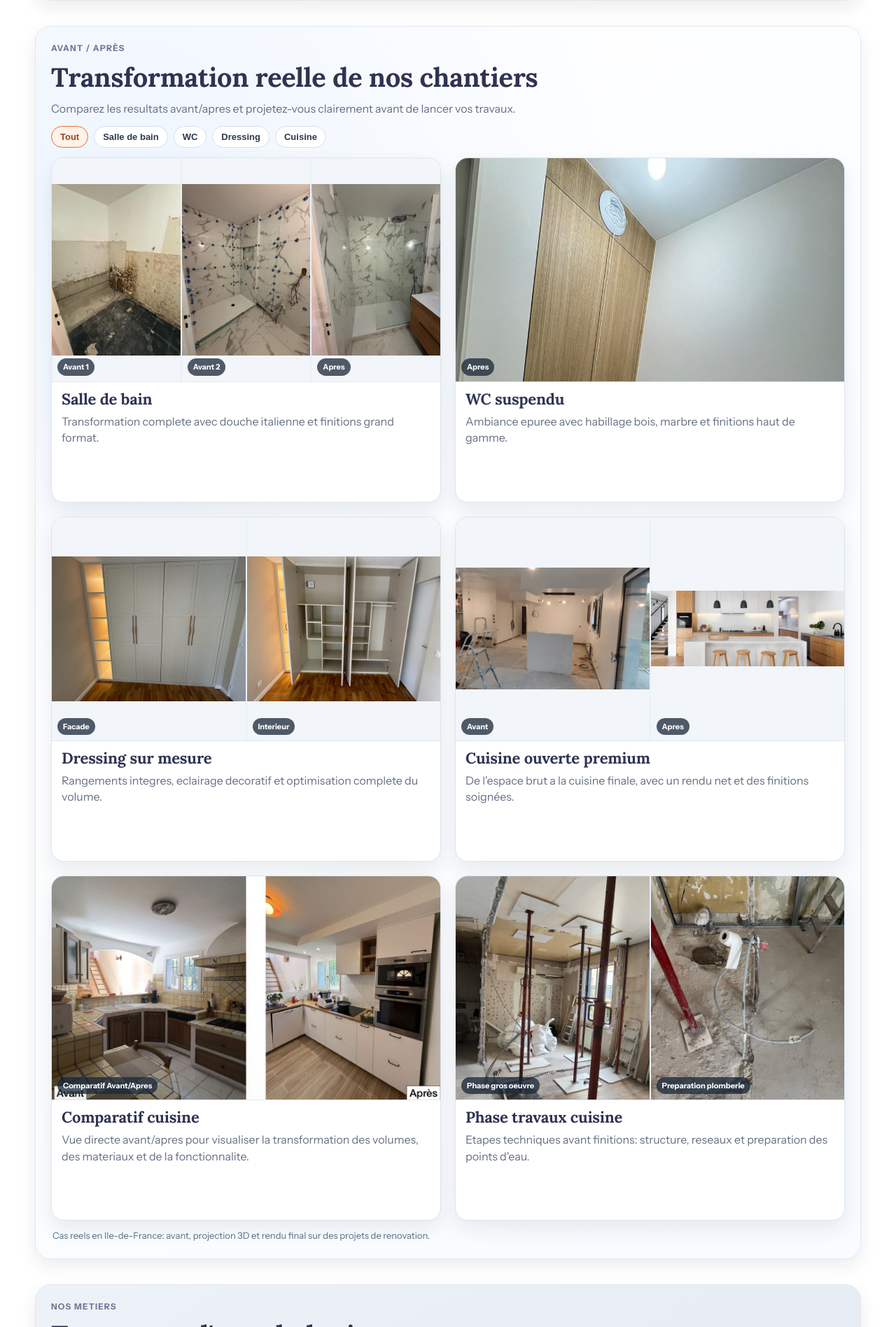
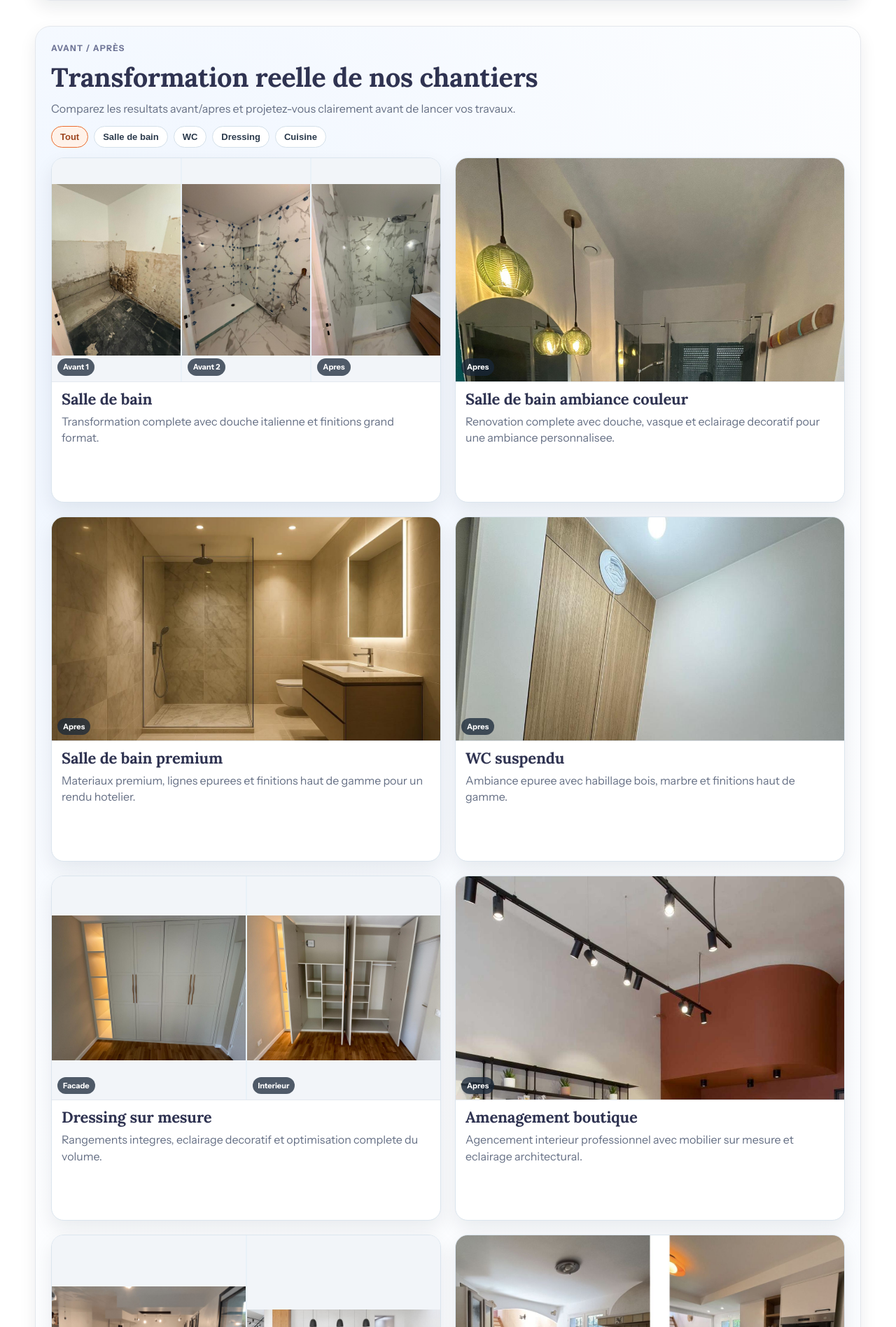
Before and after one commit to celiabou/batiment-fastapi, a FastAPI app: page / in a window 1280 px wide. Shown: the part 3401-5297 px from the top of the page at 70% size. Run offline with FastAPI, Linux system fonts and the light colour scheme.

Commit message:
Add new before-after visuals across categories

```diff
--- a/static/site.css
+++ b/static/site.css
@@ -1275,6 +1275,14 @@ h3 {
   object-position: center center;
 }
 
+.before-after-images img.media-cover {
+  object-fit: cover;
+}
+
+.before-after-images img.media-bottom {
+  object-position: center bottom;
+}
+
 .before-after-images figcaption {
   position: absolute;
   left: 8px;
--- a/templates/base.html
+++ b/templates/base.html
@@ -7,7 +7,7 @@
   <link rel="preconnect" href="https://fonts.googleapis.com">
   <link rel="preconnect" href="https://fonts.gstatic.com" crossorigin>
   <link href="https://fonts.googleapis.com/css2?family=Instrument+Sans:wght@400;500;600;700;800&family=Lora:wght@500;600;700&display=swap" rel="stylesheet">
-  <link rel="stylesheet" href="/static/site.css?v=20260409-8">
+  <link rel="stylesheet" href="/static/site.css?v=20260409-9">
 </head>
 <body>
   <div class="bg-aura bg-aura-1"></div>
--- a/templates/home.html
+++ b/templates/home.html
@@ -218,6 +218,30 @@
         <p>Transformation complete avec douche italienne et finitions grand format.</p>
       </div>
     </article>
+    <article class="before-after-card" data-category="salle-bain">
+      <div class="before-after-images one-up">
+        <figure>
+          <img src="/static/before-after/sdb-couleur-apres.jpg" alt="Salle de bain finie avec ambiance couleur">
+          <figcaption>Apres</figcaption>
+        </figure>
+      </div>
+      <div class="before-after-card-body">
+        <h3>Salle de bain ambiance couleur</h3>
+        <p>Renovation complete avec douche, vasque et eclairage decoratif pour une ambiance personnalisee.</p>
+      </div>
+    </article>
+    <article class="before-after-card" data-category="salle-bain">
+      <div class="before-after-images one-up">
+        <figure>
+          <img src="/static/before-after/sdb-premium-apres.jpg" alt="Salle de bain premium terminee">
+          <figcaption>Apres</figcaption>
+        </figure>
+      </div>
+      <div class="before-after-card-body">
+        <h3>Salle de bain premium</h3>
+        <p>Materiaux premium, lignes epurees et finitions haut de gamme pour un rendu hotelier.</p>
+      </div>
+    </article>
     <article class="before-after-card" data-category="wc">
       <div class="before-after-images one-up">
         <figure>
@@ -244,6 +268,18 @@
       <div class="before-after-card-body">
         <h3>Dressing sur mesure</h3>
         <p>Rangements integres, eclairage decoratif et optimisation complete du volume.</p>
+      </div>
+    </article>
+    <article class="before-after-card" data-category="dressing">
+      <div class="before-after-images one-up">
+        <figure>
+          <img src="/static/before-after/boutique-premium.jpg" alt="Amenagement interieur de boutique">
+          <figcaption>Apres</figcaption>
+        </figure>
+      </div>
+      <div class="before-after-card-body">
+        <h3>Amenagement boutique</h3>
+        <p>Agencement interieur professionnel avec mobilier sur mesure et eclairage architectural.</p>
       </div>
     </article>
     <article class="before-after-card" data-category="cuisine">
@@ -288,6 +324,30 @@
       <div class="before-after-card-body">
         <h3>Phase travaux cuisine</h3>
         <p>Etapes techniques avant finitions: structure, reseaux et preparation des points d'eau.</p>
+      </div>
+    </article>
+    <article class="before-after-card" data-category="cuisine">
+      <div class="before-after-images one-up">
+        <figure>
+          <img src="/static/before-after/piece-vie-comparatif.jpg" alt="Avant apres piece de vie ouverte">
+          <figcaption>Comparatif Avant/Apres</figcaption>
+        </figure>
+      </div>
+      <div class="before-after-card-body">
+        <h3>Piece de vie avant/apres</h3>
+        <p>Transformation d'un espace ancien en piece de vie lumineuse, ouverte et contemporaine.</p>
+      </div>
+    </article>
+    <article class="before-after-card" data-category="cuisine">
+      <div class="before-after-images one-up">
+        <figure>
+          <img class="media-cover media-bottom" src="/static/before-after/cuisine-ilot-apres.jpg" alt="Cuisine contemporaine avec ilot">
+          <figcaption>Apres</figcaption>
+        </figure>
+      </div>
+      <div class="before-after-card-body">
+        <h3>Cuisine contemporaine avec ilot</h3>
+        <p>Cuisine fonctionnelle avec ilot central, assises integrees et rangements optimises.</p>
       </div>
     </article>
   </div>
```
Also changed, not shown: templates/avant_apres.html (+60 -0 lines), static/before-after/boutique-premium.jpg (added), static/before-after/cuisine-ilot-apres.jpg (added), static/before-after/piece-vie-comparatif.jpg (added), static/before-after/sdb-couleur-apres.jpg (added), static/before-after/sdb-premium-apres.jpg (added).
